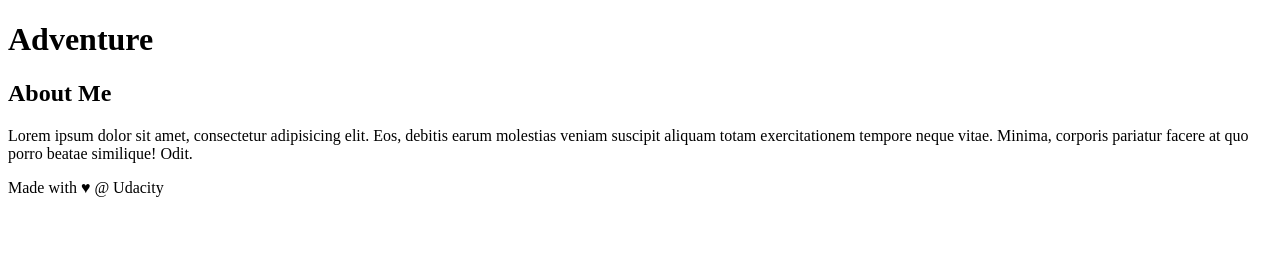
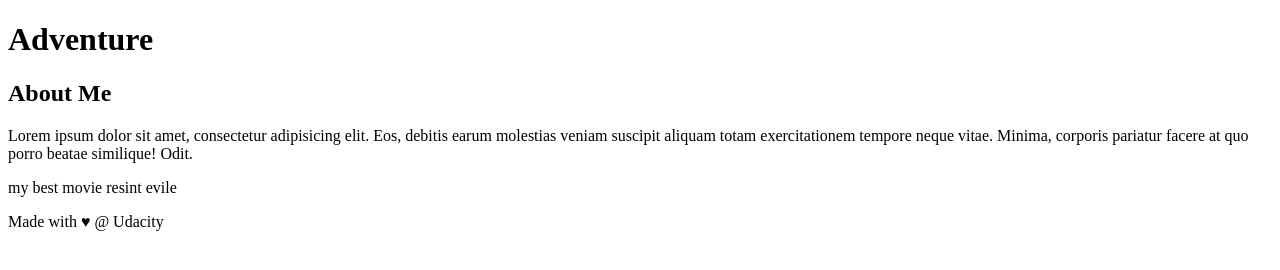
Before and after one commit to Mohamed-Arabi/new-git-project, a plain HTML site: page index.html in a window 1280 px wide. Drawn offline with Linux system fonts and the light colour scheme.

Commit message:
add to sidebar

```diff
--- a/index.html
+++ b/index.html
@@ -22,6 +22,7 @@
         <h2>About Me</h2>
 
         <p>Lorem ipsum dolor sit amet, consectetur adipisicing elit. Eos, debitis earum molestias veniam suscipit aliquam totam exercitationem tempore neque vitae. Minima, corporis pariatur facere at quo porro beatae similique! Odit.</p>
+        <p>my best movie resint evile</p>
     </aside>
 <!-- end of new content -->
 
```
